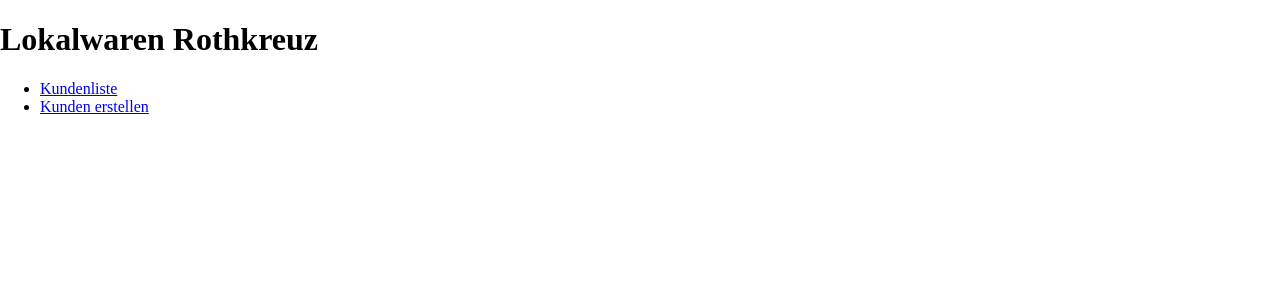
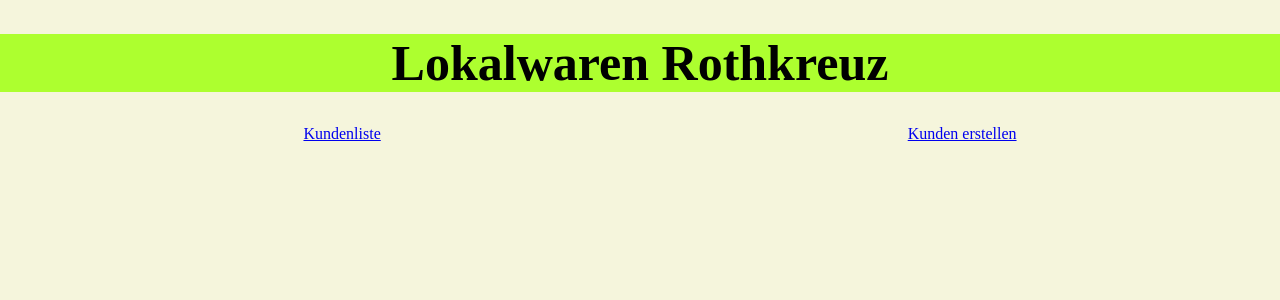
Before and after one commit to R-Schreyer/cap-stone-project, a React (Vite) app in the folder frontend/: page /workouts/1 in a window 1280 px wide. Shown: the top 300 px of the page. Built offline with nearby package versions, Linux system fonts and the light colour scheme; no server answers.

Commit message:
styling nav horizontal and some colors

```diff
--- /dev/null
+++ b/frontend/src/App.css
@@ -0,0 +1,3 @@
+body{
+background-color: beige;
+}
--- a/frontend/src/App.tsx
+++ b/frontend/src/App.tsx
@@ -6,6 +6,7 @@ import CreateNewCustomer from "./components/CreateNewCustomer/CreateNewCustomer.
 import {useEffect, useState} from "react";
 import {Customer} from "./types/Customer.ts";
 import axios from "axios";
+import "./App.css";
 
 export default function App() {
 
--- /dev/null
+++ b/frontend/src/components/Header/Header.css
@@ -0,0 +1,10 @@
+header{
+    background-color: greenyellow;
+}
+
+h1{
+    display: flex;
+    justify-content: center;
+    color: black;
+    font-size: 50px;
+}
--- a/frontend/src/components/Header/Header.tsx
+++ b/frontend/src/components/Header/Header.tsx
@@ -1,12 +1,12 @@
-
+import "./Header.css"
 
 export default function Header() {
 
 
 
     return (
-
-            <h1 style={{color: "black"}}>Lokalwaren Rothkreuz</h1>
-
+        <header className="header">
+            <h1>Lokalwaren Rothkreuz</h1>
+        </header>
     )
 }
--- /dev/null
+++ b/frontend/src/components/Navigation/Navigation.css
@@ -0,0 +1,12 @@
+
+
+.nav ul{
+    display: flex;
+    justify-content: space-around;
+    list-style: none;
+    margin-bottom: 30px;
+}
+
+.nav ul li{
+    align-items: center;
+}
--- a/frontend/src/components/Navigation/Navigation.tsx
+++ b/frontend/src/components/Navigation/Navigation.tsx
@@ -1,3 +1,4 @@
+import "./Navigation.css";
 
 import {Link} from "react-router-dom";
 
--- a/frontend/src/index.css
+++ b/frontend/src/index.css
@@ -1,4 +1,4 @@
-body, :root {
+header, body, :root {
   margin: 0;
   padding: 0;
 }
```
Also changed, not shown: frontend/src/components/CustomerCard/CustomerCard.tsx (deleted, +0 -21 lines).
